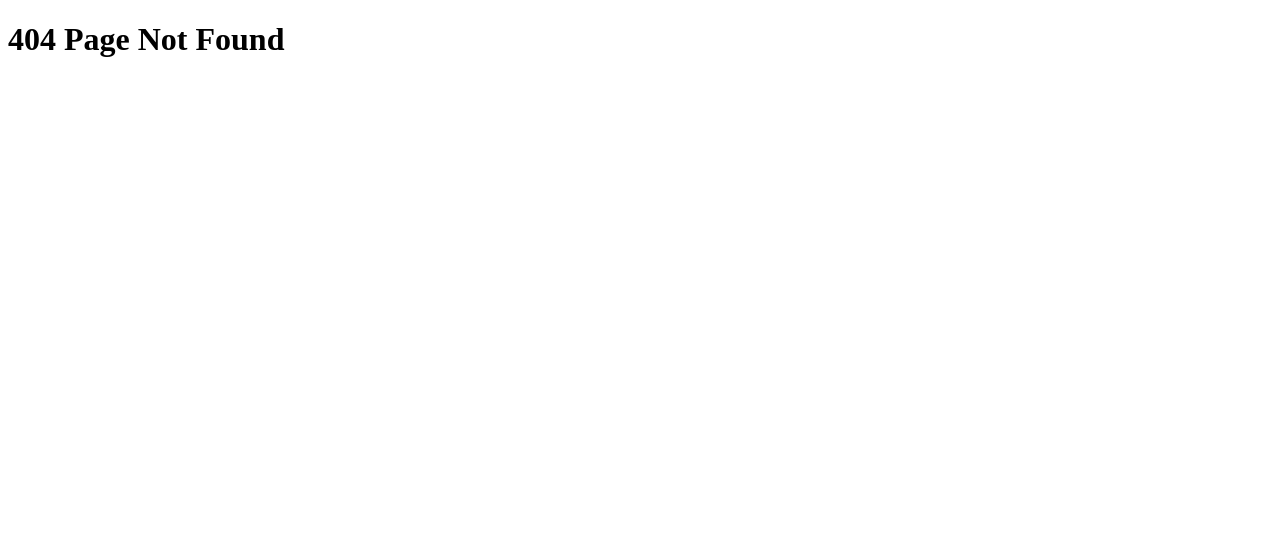
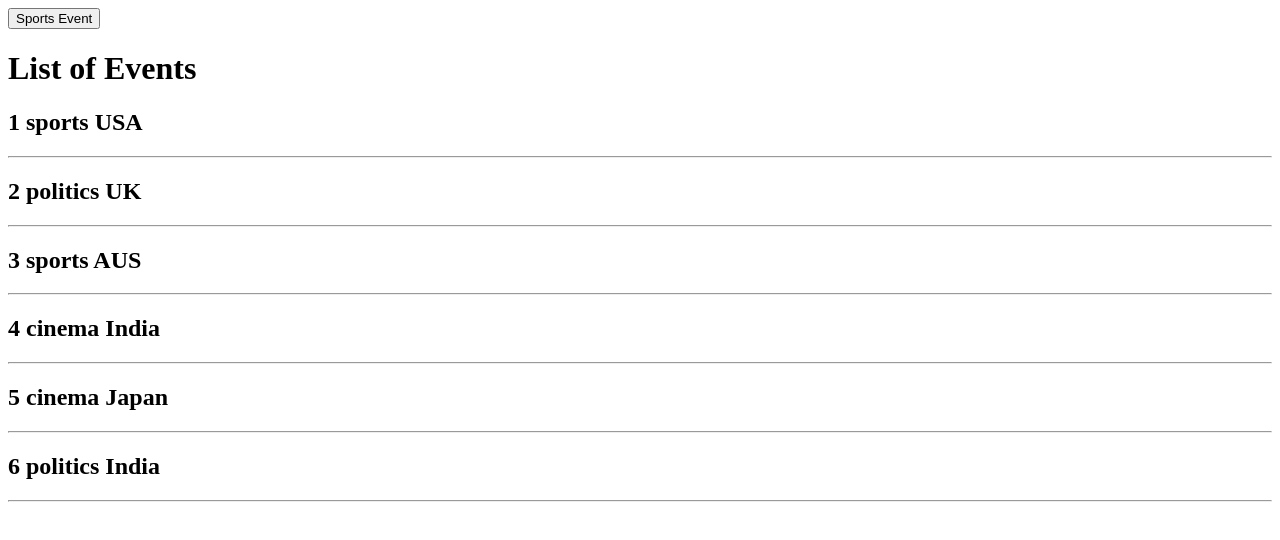
Before and after one commit to BharathPulindram/NextJS, a Next.js app: page /events in a window 1280 px wide. Before the commit this address had no page. Shown: the top 540 px of the page. Built offline with nearby package versions, Linux system fonts and the light colour scheme.

Commit message:
Pre rendering + client side data fetching.

```diff
--- /dev/null
+++ b/pages/events.js
@@ -0,0 +1,40 @@
+import { useState } from "react";
+
+function EventList({ eventList }) {
+  const [events, setEvent] = useState(eventList);
+  const fetchSportsEvents = async () => {
+    const response = await fetch(`http://localhost:3000/api/articles`);
+    const data = await response.json();
+    const filter = data.filter((article) => article.category === "sports");
+    setEvent(filter);
+  };
+  return (
+    <>
+      <button onClick={fetchSportsEvents}>Sports Event</button>
+      <h1>List of Events</h1>
+      {events.map((event) => {
+        return (
+          <div key={event.id}>
+            <h2>
+              {event.id} {event.title}
+            </h2>
+            <hr />
+          </div>
+        );
+      })}
+    </>
+  );
+}
+
+export default EventList;
+
+export async function getServerSideProps() {
+  const response = await fetch(`http://localhost:3000/api/articles`);
+  const data = await response.json();
+
+  return {
+    props: {
+      eventList: data,
+    },
+  };
+}
```
